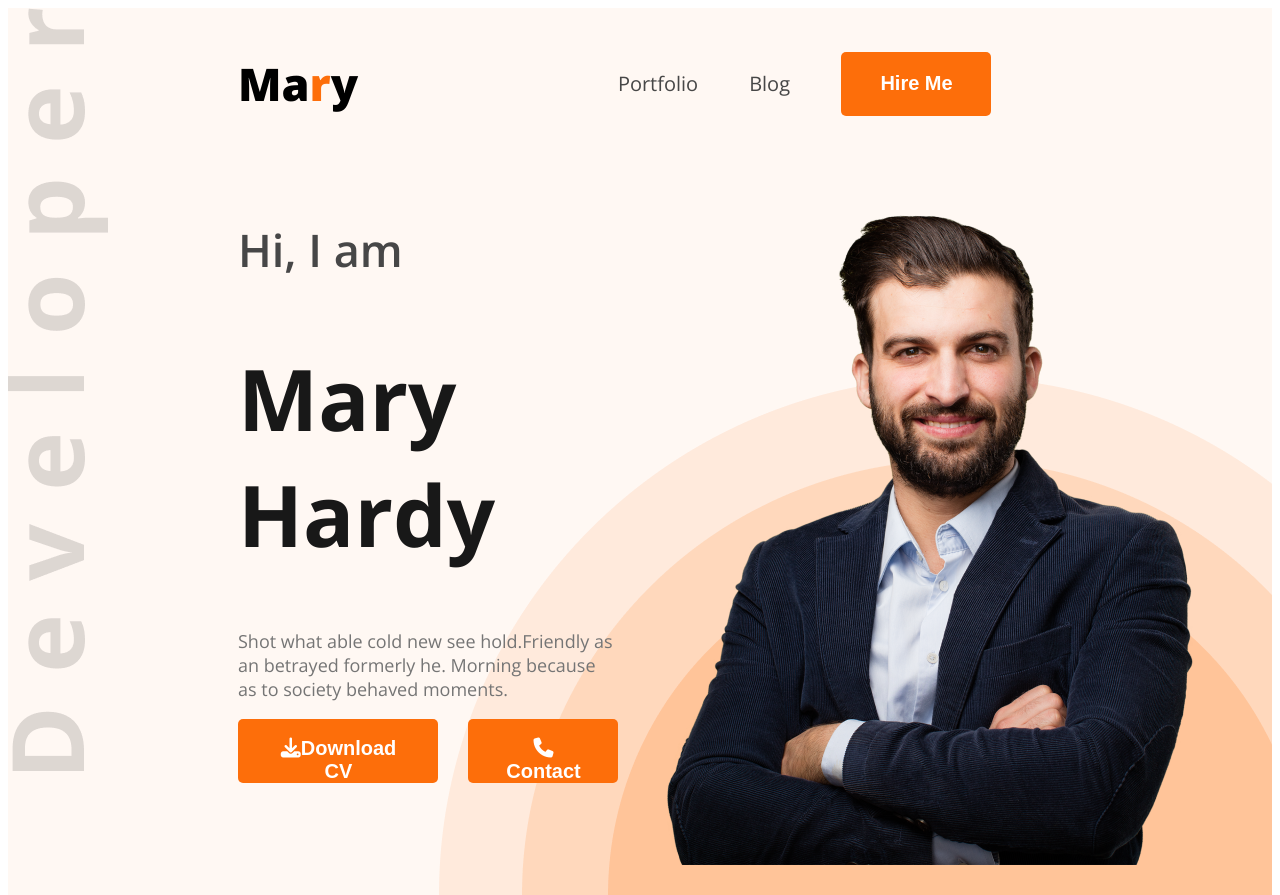
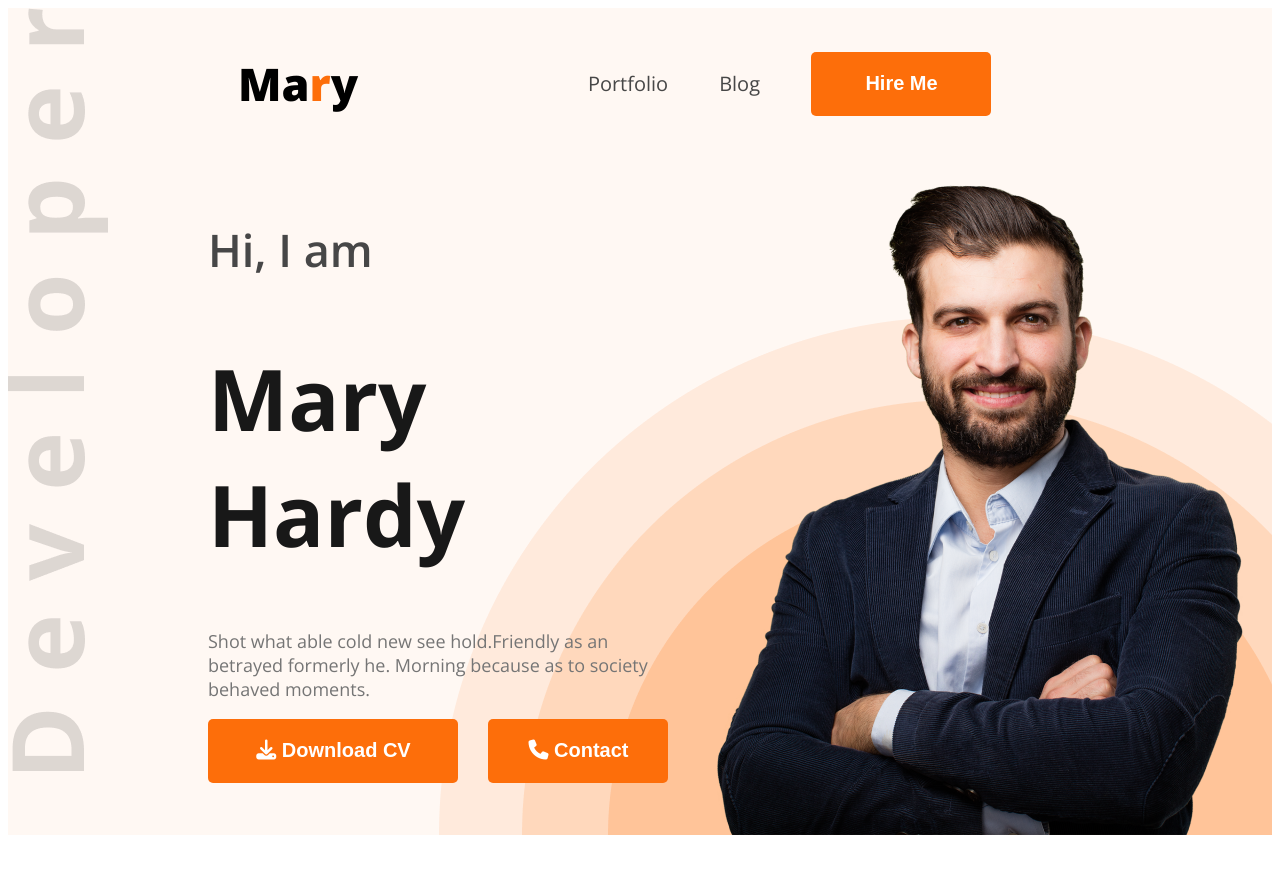
Before and after one commit to SUGalib/web-developer-portfolio, a plain HTML site: page index.html in a window 1280 px wide. Shown: the top 895 px of the page. Drawn offline with nearby package versions, Linux system fonts and the light colour scheme.

Commit message:
everything is added

```diff
--- a/styles/portfolio.css
+++ b/styles/portfolio.css
@@ -27,7 +27,7 @@
     color: #FFFFFF;
     font-size: 20px;
     font-weight: bold;
-    width: 150px;
+    width: 180px;
     height: 64px;
     border-radius: 5px;
     border: none;
@@ -46,9 +46,6 @@
 }
 .text-center{
     text-align: center;
-}
-img{
-    margin: 30px 0;
 }
 .resume-column-title{
     font-size: 30px;
@@ -107,7 +104,7 @@ nav ul li a{
 .banner{
     display: flex;
     justify-content: space-between;
-    margin: 0 163px 184px 230px;
+    margin: 0px 35px 0px 200px;
 }
 .banner-content{
     max-height: 356px;
@@ -128,13 +125,14 @@ nav ul li a{
 
 .banner-profile-pic{
     width: 584px;
+
 }
 .banner .info{
     display: flex;
 }
 .cv-button{
     margin-right: 30px;
-    width: 200px;
+    width: 250px;
 }
 /* main styles */
 main{
@@ -219,7 +217,7 @@ footer input[type="text"],footer input[type="email"] {
     border: none;
 }
 
-footer textarea{
+footer textarea {
     height: 180px;
     border-radius: 5px;
     background-color: white;
```
Also changed, not shown: index.html (+3 -3 lines).
